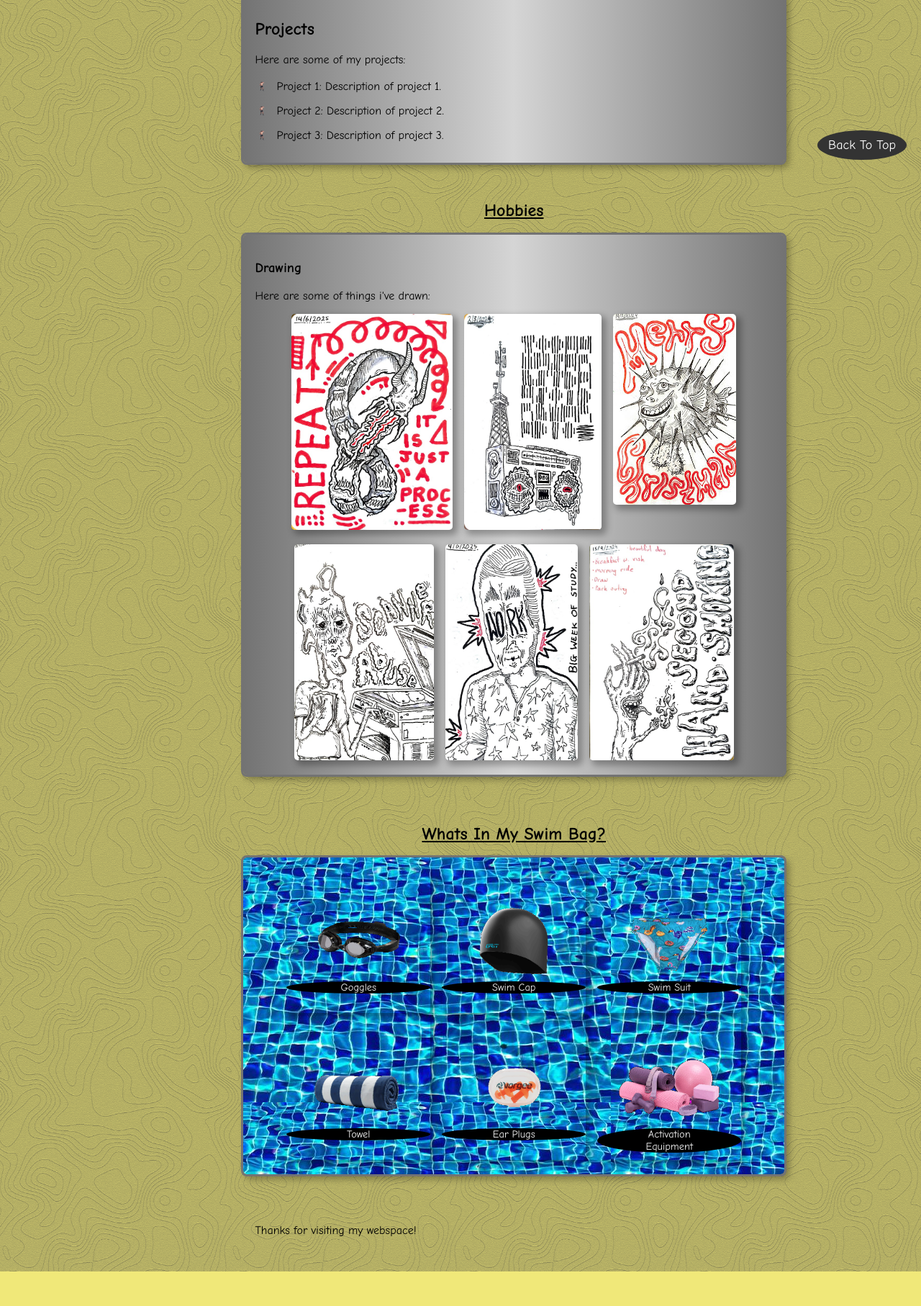
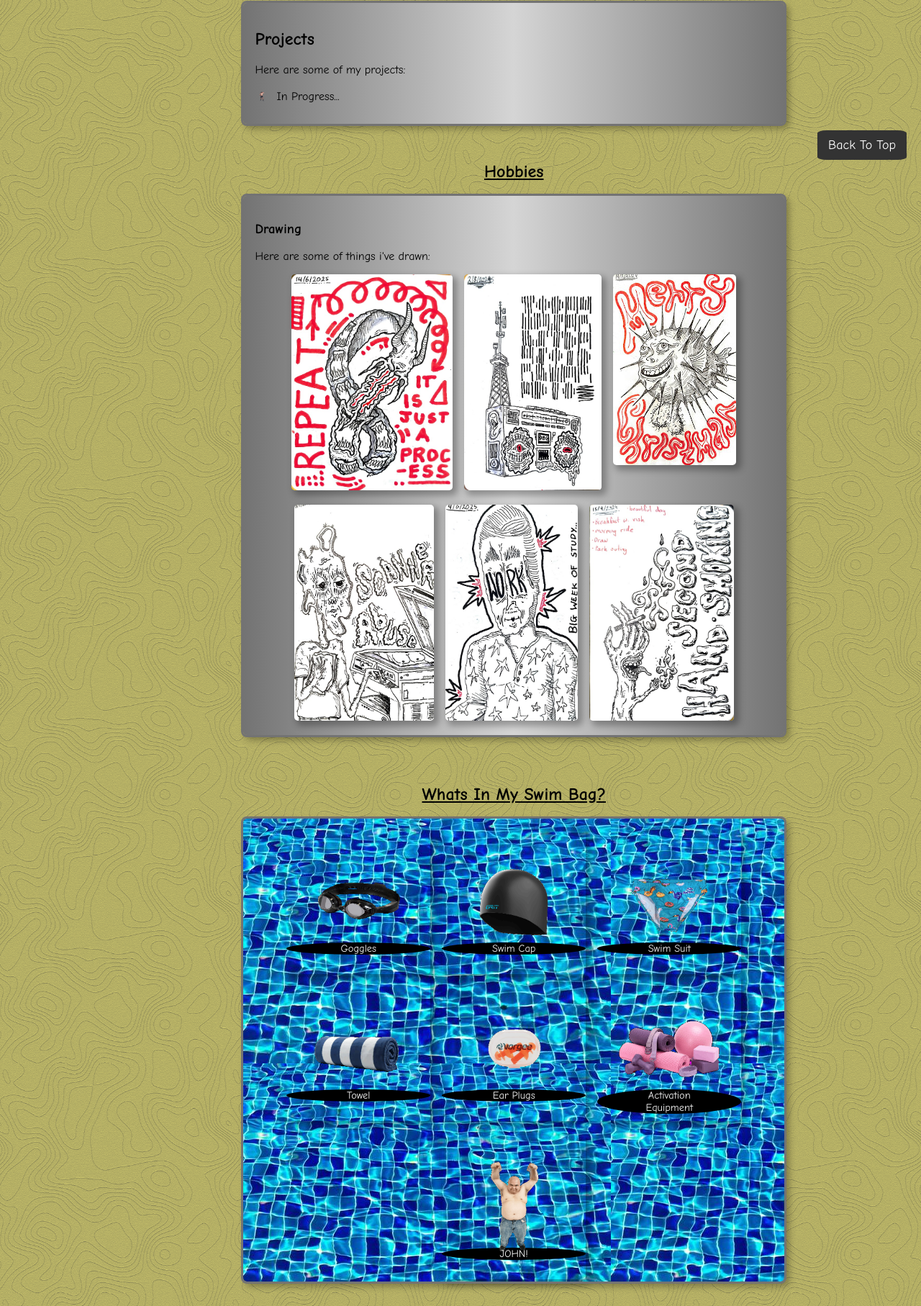
Before and after one commit to WilliamLayton/portfolio-site, a plain HTML site: page index.html in a window 1280 px wide. Shown: the part 558-2372 px from the top of the page at 72% size. Before the commit the page ends 2324 px from the top, so only its background shows below. Drawn offline with Linux system fonts and the light colour scheme.

Commit message:
New images and updated some of the text. ALso added back to top function with smooth animations.

```diff
--- a/assets/css/style.css
+++ b/assets/css/style.css
@@ -286,7 +286,7 @@ html {
   color: #fff;
   text-decoration: none;
   padding: 10px 15px;
-  border-radius: 50%;
+  border-radius: 10%;
   font-size: 18px;
 }
 
--- a/index.html
+++ b/index.html
@@ -33,7 +33,8 @@
                         <h2>About Me</h2>
                         <p>
                             Welcome to my webpage, here you can find links to eveything i do as well as things i enjoy. <br>
-                            My name is Will and im a current student at the University of Queendsland studing a Bachelors of Computer Science. <br><br>
+                            My name is Will, and im a current student at the University of Queendsland, as well as a competitive swimmer.<br><br>
+                            In my spare time i enjoy drawing, listning to music, watching movies, doing cardistry, and playing with a yoyo.<br><br>
                             Feel free to explore my page, and if you want to get in touch, you can contact me via my instagram below. <br>
                         </p>
                     </div>
@@ -80,9 +81,7 @@
                     <h2>Projects</h2>
                     <p>Here are some of my projects:</p>
                     <ul class="custom-list">
-                        <li>Project 1: Description of project 1.</li>
-                        <li>Project 2: Description of project 2.</li>
-                        <li>Project 3: Description of project 3.</li>
+                        <li>In Progress...</li>
                     </ul>
                 </section>
 
@@ -142,6 +141,10 @@
                                 <img src="assets/images/warm up equipment.gif" alt="Drawing 1" class="hobby-img">
                                 <p id="water">Activation<br>Equipment</p>
                             </div>
+                            <div class="hobby-item" id="water">
+                                <img src="assets/images/john.gif" alt="Drawing 1" class="hobby-img">
+                                <p id="water">JOHN!</p>
+                            </div>
                         </div>
                     </div>
                 </section>
```
Also changed, not shown: assets/images/john.gif (added).
